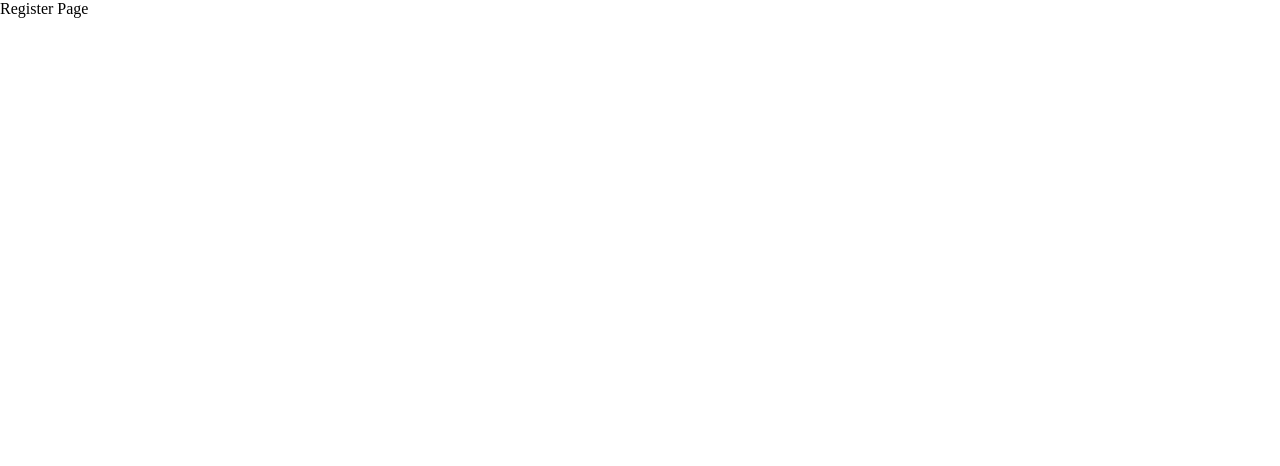
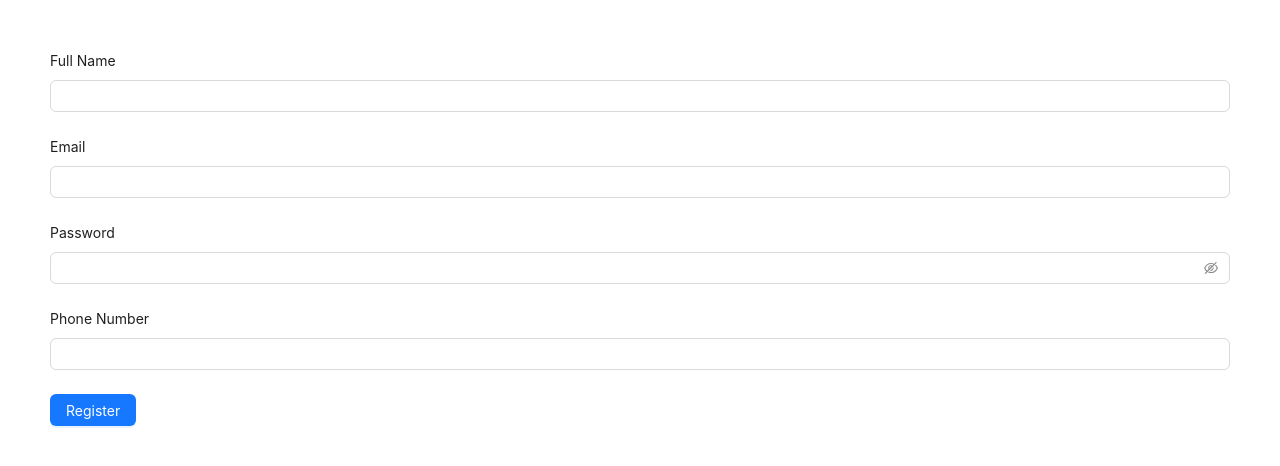
Before and after one commit to NHACTAOHOCBAI/Finally-React-Ultimate, a React (Vite) app: page /register in a window 1280 px wide. Shown: the top 466 px of the page. Built offline with nearby package versions, Linux system fonts and the light colour scheme.

Commit message:
video 89 su dung uncontrolled components cho register

```diff
--- a/src/pages/register.jsx
+++ b/src/pages/register.jsx
@@ -1,6 +1,77 @@
+import { BugTwoTone } from "@ant-design/icons";
+import { Button, Form, Input } from "antd"
+
+
 const RegisterPage = () => {
+    const [form] = Form.useForm();
+    const onFinish = (values) => {
+        console.log(values)
+    }
     return (
-        <div>Register Page</div>
+        <Form
+            form={form}
+            layout='vertical'
+            onFinish={onFinish}
+        >
+            <div style={{
+                margin: "50px"
+            }}>
+                <Form.Item
+                    label="Full Name"
+                    name="fullName"
+                // rules={[
+                //     {
+                //         required: true,
+                //         message: 'Please input your username!',
+                //     },
+                // ]}
+                >
+                    <Input />
+                </Form.Item>
+                <Form.Item
+                    label="Email"
+                    name="email"
+                // rules={[
+                //     {
+                //         required: true,
+                //         message: 'Please input your username!',
+                //     },
+                // ]}
+                >
+                    <Input />
+                </Form.Item>
+                <Form.Item
+                    label="Password"
+                    name="password"
+                // rules={[
+                //     {
+                //         required: true,
+                //         message: 'Please input your username!',
+                //     },
+                // ]}
+                >
+                    <Input.Password />
+                </Form.Item>
+                <Form.Item
+                    label="Phone Number"
+                    name="phone"
+                // rules={[
+                //     {
+                //         required: true,
+                //         message: 'Please input your username!',
+                //     },
+                // ]}
+                >
+                    <Input />
+                </Form.Item>
+                <div>
+                    <Button
+                        type='primary'
+                        onClick={() => form.submit()}
+                    >Register</Button>
+                </div>
+            </div>
+        </Form>
     )
 }
 export default RegisterPage
```
